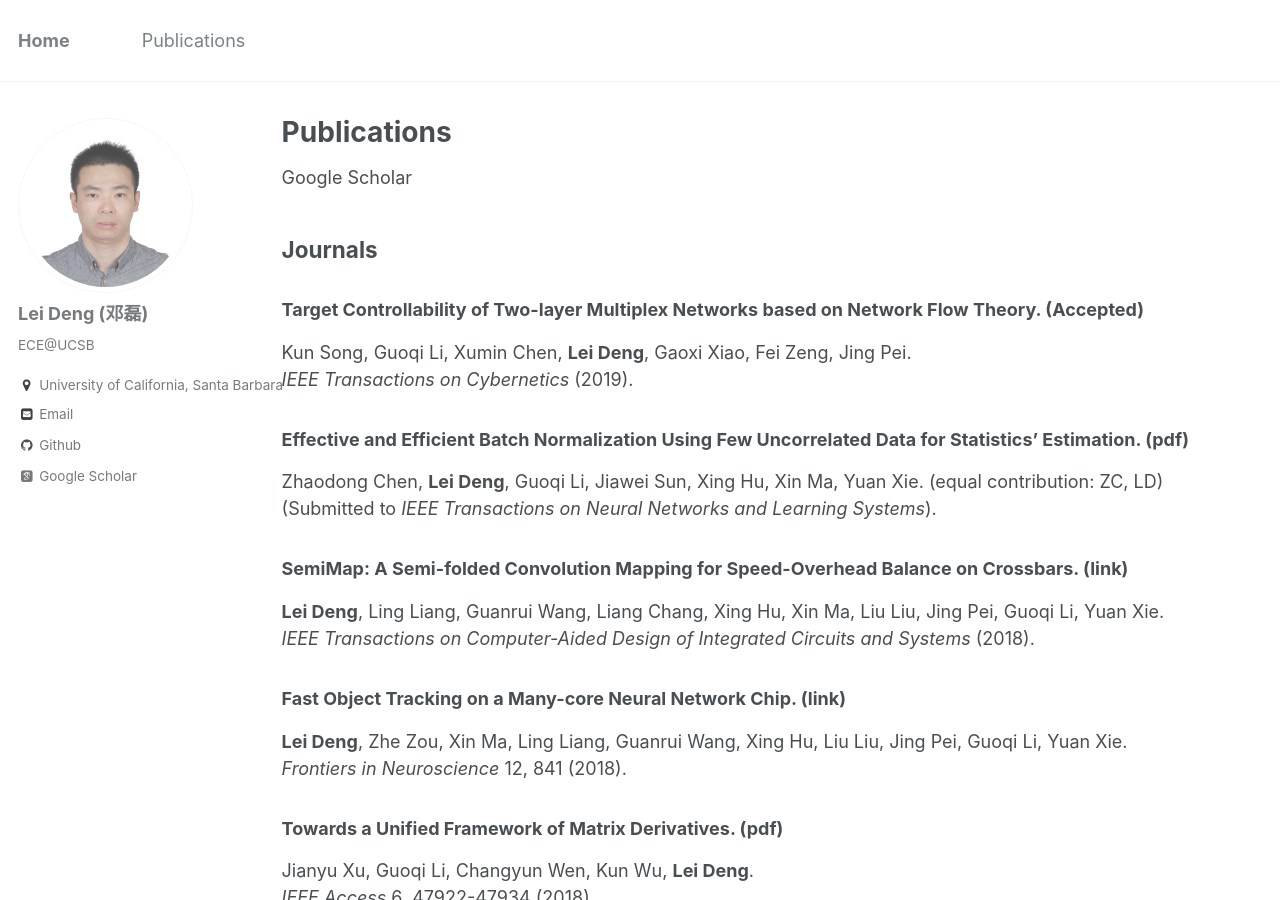
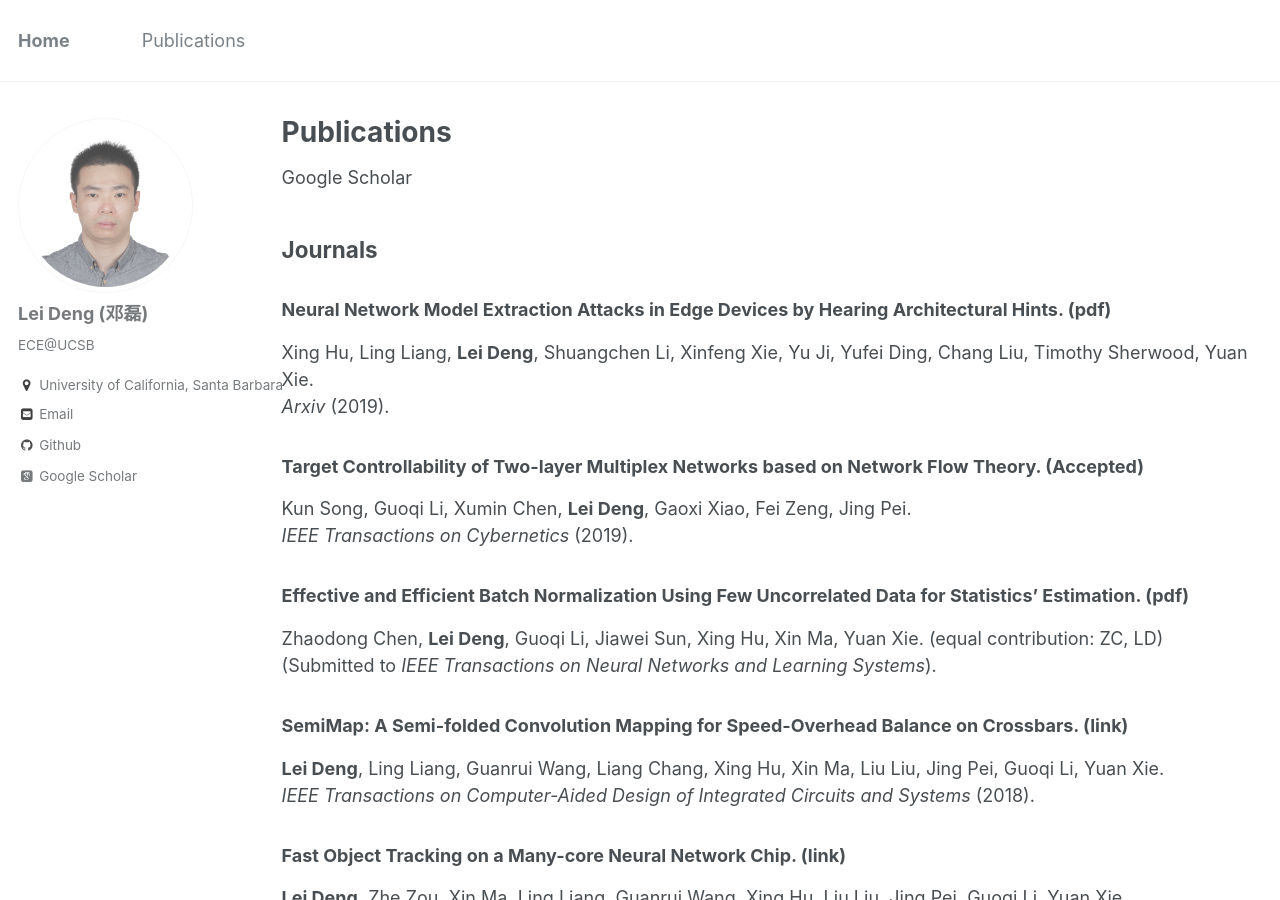
Before and after one commit to dllfei/dllfei.github.io, a Jekyll site: the page built from _pages/publications.md, in a window 1280 px wide and 900 px high. Built offline with Jekyll 4.4.1, drawn with Linux system fonts in a browser that asks for light colours; some web fonts are replaced.

Commit message:
Update publications.md

```diff
--- a/_pages/publications.md
+++ b/_pages/publications.md
@@ -7,6 +7,10 @@ author_profile: true
 [Google Scholar](https://scholar.google.com/citations?user=vlqhAN4AAAAJ&hl=zh-CN)
 
 ## Journals
+
+### Neural Network Model Extraction Attacks in Edge Devices by Hearing Architectural Hints. ([pdf](https://arxiv.org/pdf/1903.03916.pdf)) <br />
+Xing Hu, Ling Liang, **Lei Deng**, Shuangchen Li, Xinfeng Xie, Yu Ji, Yufei Ding, Chang Liu, Timothy Sherwood, Yuan Xie. <br />
+*Arxiv* (2019).
 
 ### Target Controllability of Two-layer Multiplex Networks based on Network Flow Theory. (Accepted) <br />
 Kun Song, Guoqi Li, Xumin Chen, **Lei Deng**, Gaoxi Xiao, Fei Zeng, Jing Pei. <br />
```
